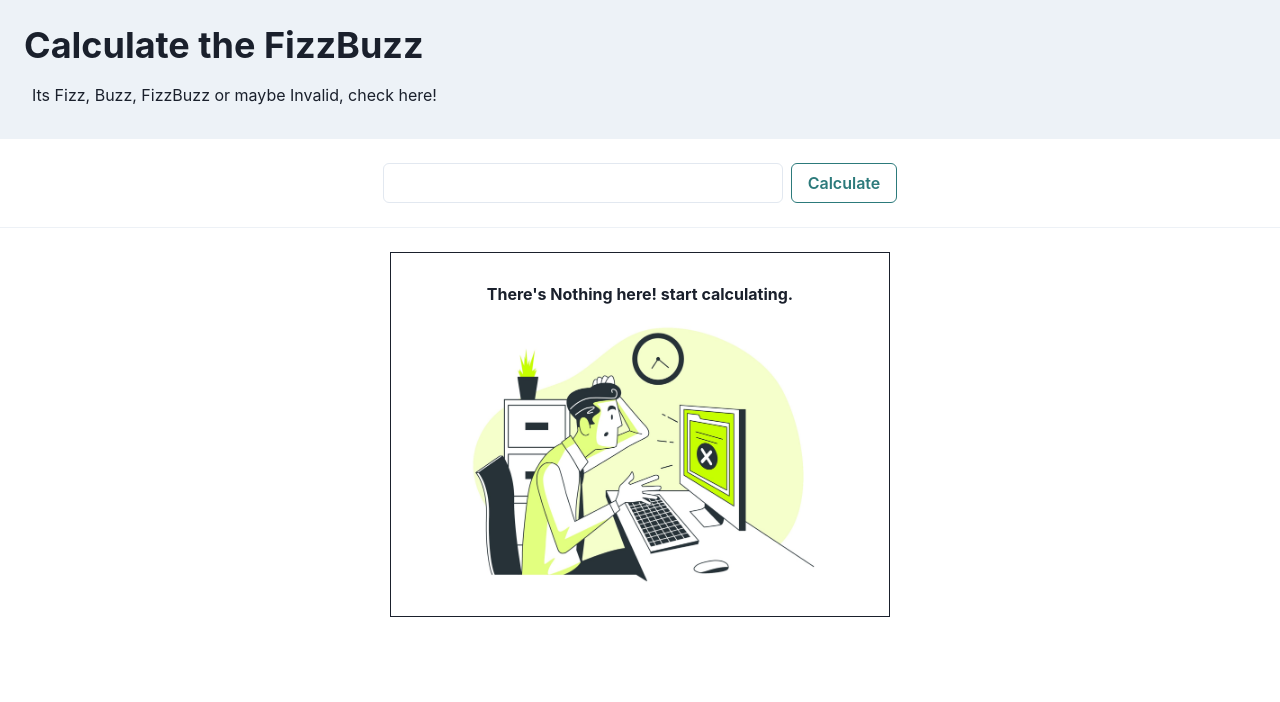
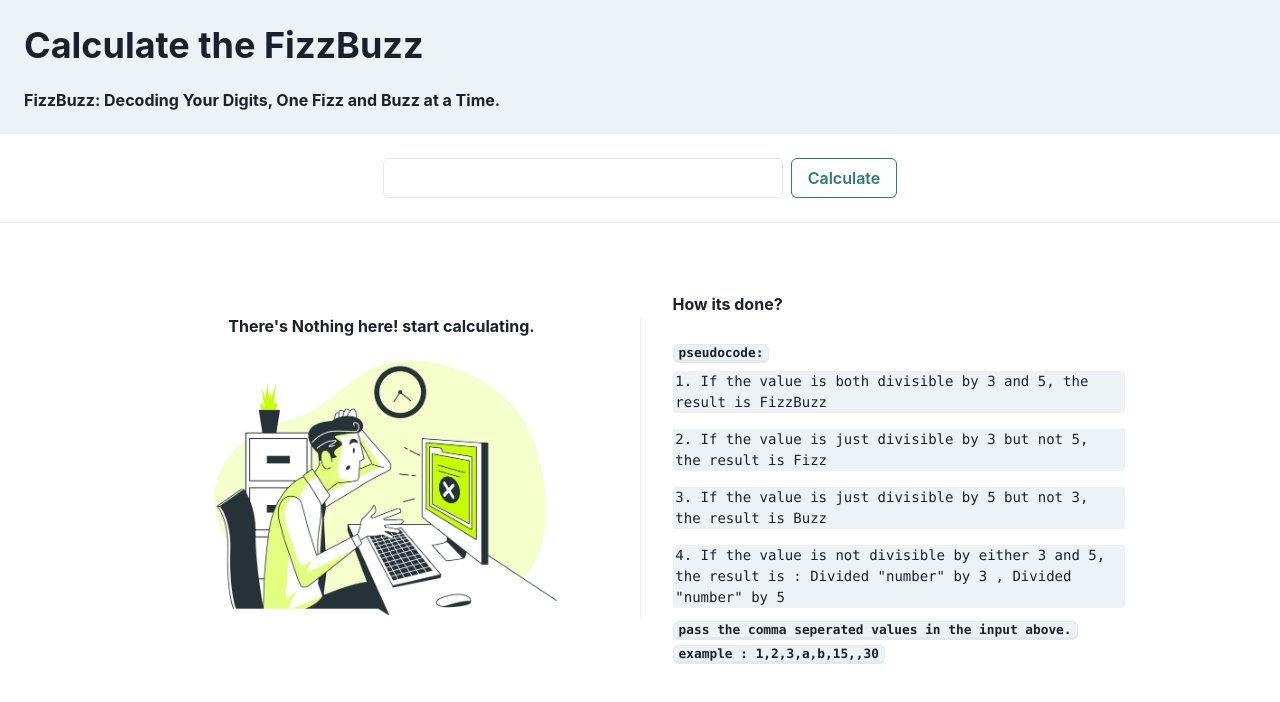
Before and after one commit to asheshpathak/FizzBuzz, a React (Vite) app: page / in a window 1280 px wide. Shown: the top 702 px of the page. Built offline with nearby package versions, Linux system fonts and the light colour scheme.

Commit message:
style changes

```diff
--- a/src/App.tsx
+++ b/src/App.tsx
@@ -10,9 +10,9 @@ function App() {
     <>
       <Box p={6} backgroundColor="gray.100">
         <Heading>Calculate the FizzBuzz</Heading>
-        <Text mt={2} p={2}>
-          Its Fizz, Buzz, FizzBuzz or maybe Invalid, check here!
-        </Text>
+        <Heading as="h5" size="sm" mt={6}>
+          FizzBuzz: Decoding Your Digits, One Fizz and Buzz at a Time.
+        </Heading>
       </Box>
       <InputComponent setDataSet={setDataSet} />
       <Divider />
--- a/src/components/input/InputComponent.tsx
+++ b/src/components/input/InputComponent.tsx
@@ -20,12 +20,9 @@ export const InputComponent: React.FC<Props> = ({ setDataSet }) => {
   const captureInputText = (e: React.ChangeEvent<HTMLInputElement>) => {
     const pattern =
       "^(?:\\s*(?:\\d+|[A-Za-z]+)\\s*)(?:,\\s*(?:\\d+|[A-Za-z]+)\\s*)*$";
-    // Create a RegExp object from the pattern
     const regex = new RegExp(pattern);
-    // Test the input value against the regex
     const isValid = regex.test(e.target.value);
 
-    // Update state based on validity
     setValid(isValid);
     if (isValid) {
       setInputText(e.target.value);
@@ -48,7 +45,6 @@ export const InputComponent: React.FC<Props> = ({ setDataSet }) => {
           return num;
         }
       }
-      // Otherwise, return the item as is.
       return item;
     });
     // console.log(result);
--- a/src/components/table/TableComponent.tsx
+++ b/src/components/table/TableComponent.tsx
@@ -14,6 +14,9 @@ import {
   Box,
   Kbd,
   Image,
+  Code,
+  Divider,
+  Center,
 } from "@chakra-ui/react";
 import React, { useEffect, useState } from "react";
 import graphic from "../../assets/3047124.jpg";
@@ -70,8 +73,9 @@ export const TableComponent: React.FC<Props> = ({
   if (data.length === 0)
     return (
       <>
-        <Wrap justify="center" p={6}>
-          <Box w="500px" p={6} border="1px solid" alignItems="center">
+        <Wrap justify="center" align="center" p={6}>
+          <WrapItem>
+            <Box w="500px" p={6} alignItems="center">
               <Wrap justify="center" p={2}>
                 <Heading as="h5" size="sm">
                   There's Nothing here! start calculating.
@@ -79,6 +83,37 @@ export const TableComponent: React.FC<Props> = ({
               </Wrap>
               <Image src={graphic} />
             </Box>
+          </WrapItem>
+          <Center height="50px">
+            <Divider orientation="vertical" height="300px" />
+          </Center>
+          <WrapItem>
+            <Box w="500px" p={6} alignItems="center">
+              <Heading as="h5" size="sm" pt={6} pb={6}>
+                How its done?
+              </Heading>
+              <Kbd>pseudocode:</Kbd>
+              <Code mt={2} mb={2}>
+                1. If the value is both divisible by 3 and 5, the result is
+                FizzBuzz
+              </Code>
+              <Code mt={2} mb={2}>
+                2. If the value is just divisible by 3 but not 5, the result is
+                Fizz
+              </Code>
+              <Code mt={2} mb={2}>
+                3. If the value is just divisible by 5 but not 3, the result is
+                Buzz
+              </Code>
+              <Code mt={2} mb={2}>
+                4. If the value is not divisible by either 3 and 5, the result
+                is : Divided "number" by 3 , Divided "number" by 5
+              </Code>
+              <Kbd>pass the comma seperated values in the input above.</Kbd>
+              <br></br>
+              <Kbd>example : 1,2,3,a,b,15,,30</Kbd>
+            </Box>
+          </WrapItem>
         </Wrap>
       </>
     );
```
Lines whose indentation alone changed are shown as unchanged.
